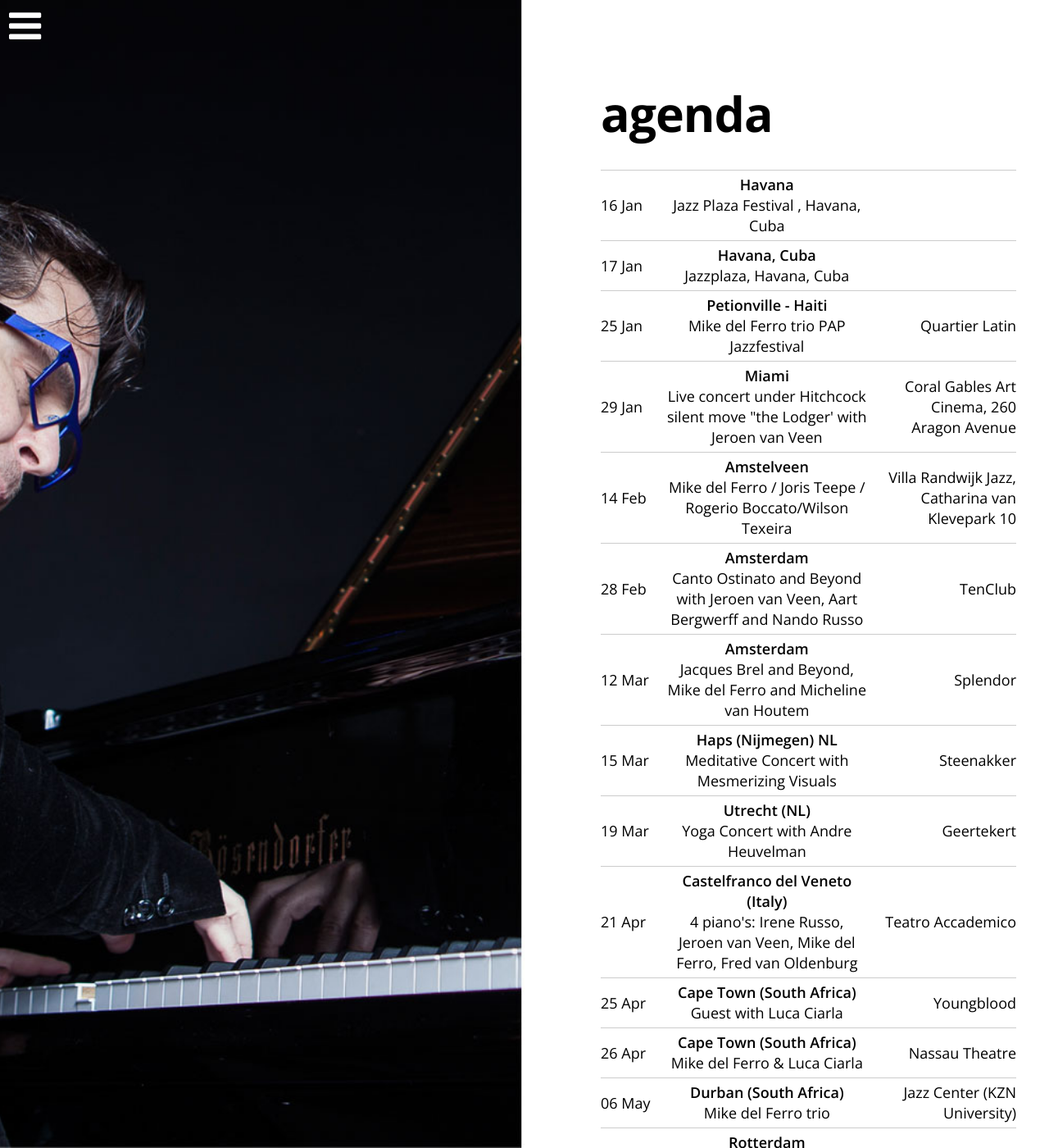
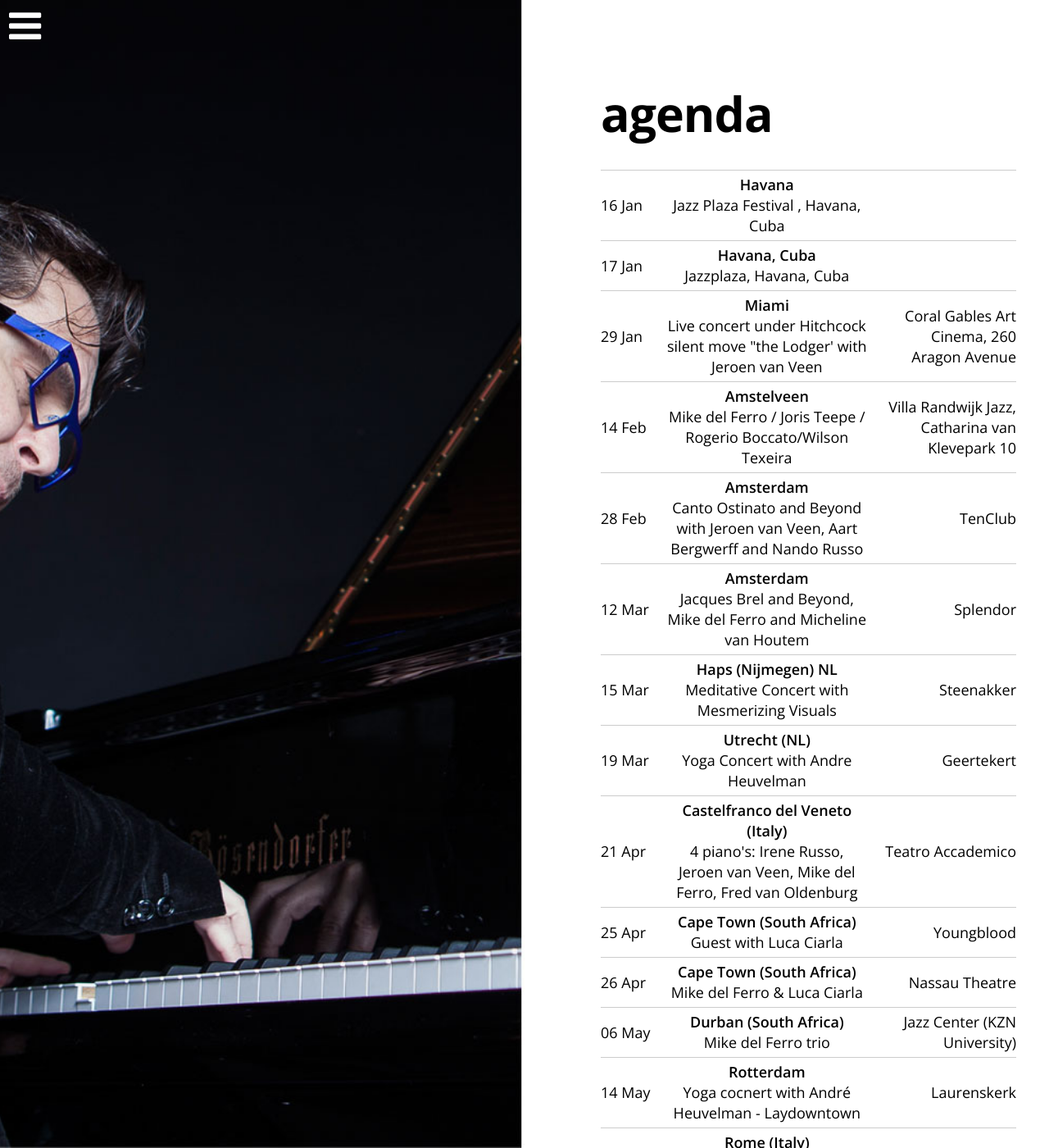
Before and after one commit to mikedelferro/website, a Jekyll site: the page built from agenda.html, in a window 1280 px wide and 1400 px high. Shown: the whole window at 82% size. Built offline with Jekyll 4.4.1, drawn with Linux system fonts in a browser that asks for light colours; nearby versions of some CDN libraries; some of the changed text lies outside the part shown.

Commit message:
Updated '_data/gigs.yml' via CloudCannon

```diff
--- a/_data/gigs.yml
+++ b/_data/gigs.yml
@@ -64,11 +64,11 @@
     location: Jazz Center (KZN University)
     venue: Durban (South Africa)
     url: 'https://www.facebook.com/UKZNJazzcentre/'
-  - title: Mike del Ferro trio PAP Jazzfestival
-    date: 2020-01-25 22:00:00
-    location: Quartier Latin
-    venue: Petionville - Haiti
-    url: www.papjazzhaiti.org
+  - title: with Trajecti Voces Choir
+    date: 2020-11-22 15:00:00
+    location: de Sjoel
+    venue: Amsterdam
+    url: www.splendoramsterdam.com
   - title: 'Jazz Plaza Festival , Havana, Cuba'
     date: 2020-01-16 18:00:00
     location:
```
